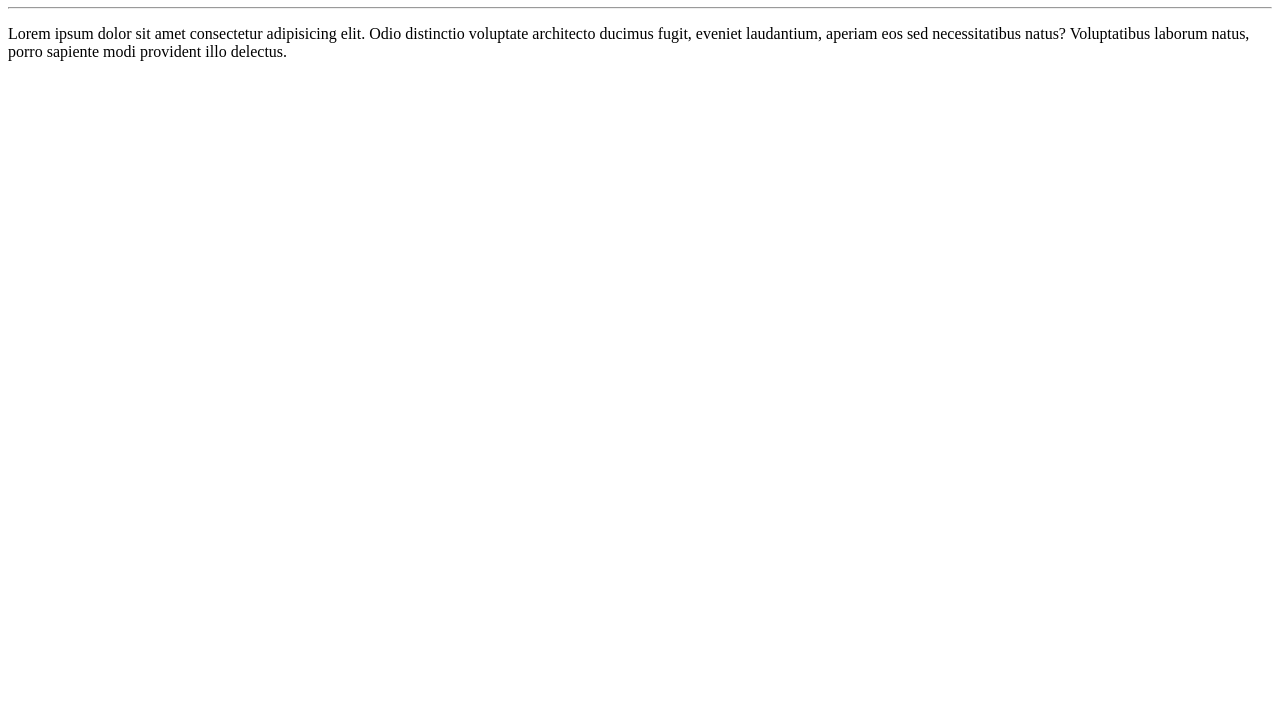
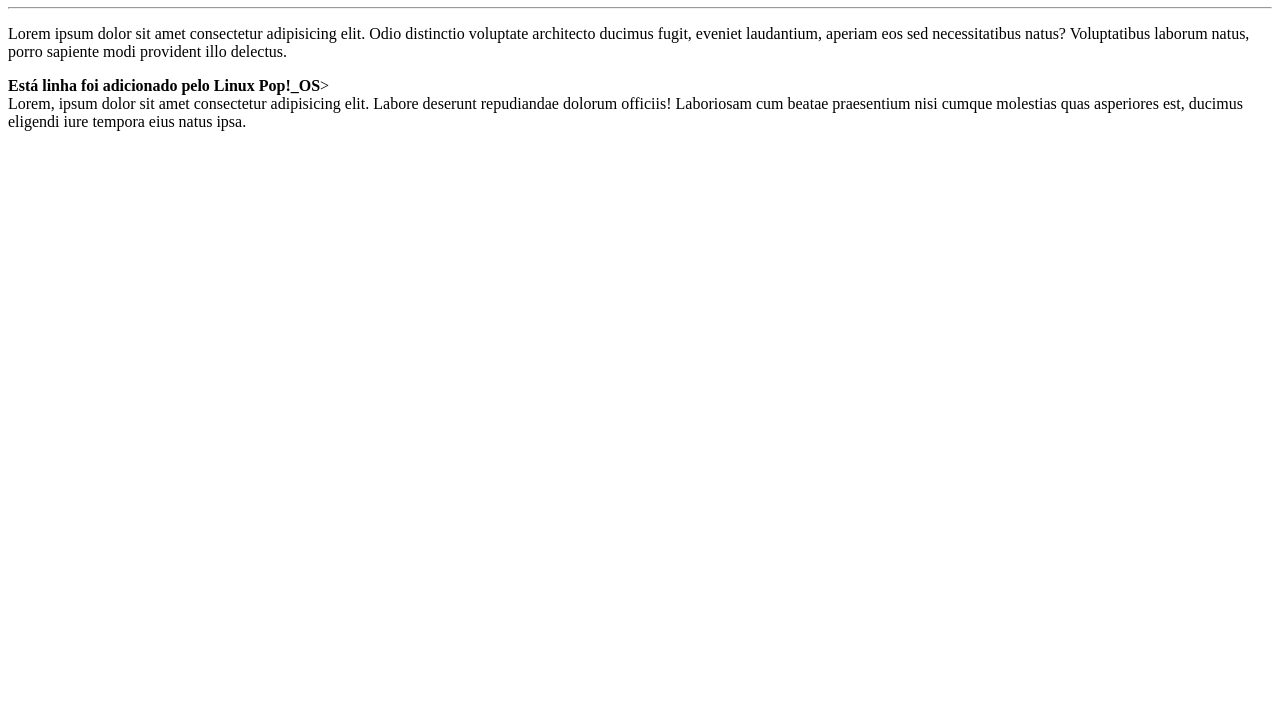
Before and after one commit to mvmomente/Ola-Mundo, a plain HTML site: page site-exemplo/index.html in a window 1280 px wide. Shown: the part 73-800 px from the top of the page. Drawn offline with Linux system fonts and the light colour scheme.

Commit message:
Atualização no site-exemplo/index
Foi instalado o GitHub Desktop no Linux Pop!_Os, foi adicionado uma linha no index.html, com a frase lorem, tudo isso no linux!

```diff
--- a/site-exemplo/index.html
+++ b/site-exemplo/index.html
@@ -9,5 +9,6 @@
     <h1>Olá, Mundo!</h1>
     <hr>
     <p>Lorem ipsum dolor sit amet consectetur adipisicing elit. Odio distinctio voluptate architecto ducimus fugit, eveniet laudantium, aperiam eos sed necessitatibus natus? Voluptatibus laborum natus, porro sapiente modi provident illo delectus.</p>
+    <p><strong>Está linha foi adicionado pelo Linux Pop!_OS</strong>><br>Lorem, ipsum dolor sit amet consectetur adipisicing elit. Labore deserunt repudiandae dolorum officiis! Laboriosam cum beatae praesentium nisi cumque molestias quas asperiores est, ducimus eligendi iure tempora eius natus ipsa.</p>
 </body>
 </html>
```
